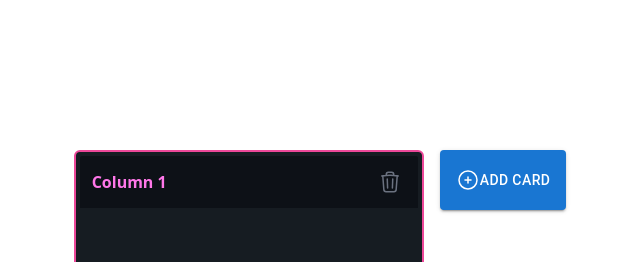
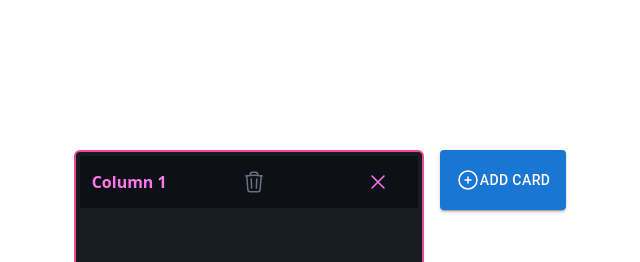
Before and after one commit to kema-ray/Kanban, a React (Vite) app: page / in a window 1280 px wide. Both pictures are taken after a click on the button "ADD CARD". Shown: the top 262 px of the page, without its empty margins (320-960 px from the left). Built offline with nearby package versions, Linux system fonts and the light colour scheme.

Commit message:
add a function that clears tasks

```diff
--- a/src/components/ColumnContainer.tsx
+++ b/src/components/ColumnContainer.tsx
@@ -5,6 +5,7 @@ import { CSS } from "@dnd-kit/utilities";
 import { useMemo, useState } from "react";
 import PlusIcon from "../icons/PlusIcon";
 import TaskCard from "./TaskCard";
+import ClearIcon from "../icons/ClearIcon";
 // import { Button } from "@mui/material";
 
 interface Props {
@@ -14,17 +15,19 @@ interface Props {
     createTask: (columnId: Id) => void;
     updateTask: (id: Id, content: string) => void;
     deleteTask: (id: Id) => void;
+    clearTasks: (id: Id) => void;
     tasks: Task[];
 }
 
 function ColumnContainer(props: Props) {
-    const { column, deleteColumn, updateColumn, createTask, tasks, deleteTask, updateTask } = props;
+    const { column, deleteColumn, updateColumn, createTask, tasks, deleteTask, updateTask, clearTasks } = props;
 
     const [editMode, setEditMode] = useState(false);
-
+    const [clearingTasks, setClearingTasks] = useState(false);
     const taskIds = useMemo(() => {
         return tasks.map((task) => task.id);
     }, [tasks])
+
 
     const { setNodeRef, attributes, listeners, transform, transition, isDragging } = useSortable({
         id: column.id,
@@ -78,7 +81,9 @@ function ColumnContainer(props: Props) {
         {...attributes}
         {...listeners}
         onClick={() => {
-            setEditMode(true);
+            if (!clearingTasks) {
+                setEditMode(true);
+            }
         }}
         className="
         bg-mainBackgroundColor
@@ -96,8 +101,8 @@ function ColumnContainer(props: Props) {
         justify-between
         "
         >
-        {!editMode && column.title}
-        {editMode && (
+        {column.title}
+        {editMode && !clearingTasks && (
         <input className="bg-white focus:border-rose-500 border-rounded outline-none px-2"
         value={column.title}
         onChange={(e) => updateColumn(column.id, e.target.value)}
@@ -108,6 +113,7 @@ function ColumnContainer(props: Props) {
             if (e.key !== "Enter") return;
             setEditMode(false);
         }}
+        disabled={clearingTasks}
         />
          )}
         <button onClick={() => {
@@ -118,10 +124,33 @@ function ColumnContainer(props: Props) {
         hover:stroke-white
         hover:bg-columnBackgroundColor
         rounded
-        px-1
-        py-2
+        py-2 px-4
+        right-1
+
         "><TrashIcon /></button>
+        <button
+            onClick={() => {
+            clearTasks(column.id);
+            setClearingTasks(true);
+    }}
+    className="
+      stroke-gray-500
+      hover:stroke-white
+      hover:bg-columnBackgroundColor
+      rounded
+      py-2 px-4
+      ml-2
+      hover:ring-inset
+      hover:ring-rose-500
+    "
+  ><ClearIcon />
+    {/* Clear Tasks */}
+  </button>
+        {/* <button className="ml-2">Clear</button> */}
         </div>
+
+        {/* Second attempt */}
+
         <div className="flex flex-grow flex-col gap-4 p-2 overflow-x-hidden overflow-y-auto">
             <SortableContext items={taskIds}>
                 {tasks.map((task) => (
--- /dev/null
+++ b/src/components/EditTaskForm.tsx
@@ -0,0 +1,5 @@
+// import React, {useState} from 'react'
+
+export const EditTaskForm = ({}) => {
+
+}
--- a/src/components/KanbanBoard.tsx
+++ b/src/components/KanbanBoard.tsx
@@ -17,6 +17,10 @@ function KanbanBoard() {
 
     const [activeColumn, setActiveColumn] = useState<Column | null>(null);
     const [activeTask, setActiveTask] = useState<Task | null>(null);
+
+    // const clearColumn = () => {
+    //     setTasks([]);
+    // };
     // console.log(columns)
     const sensors = useSensors(useSensor(PointerSensor, {
         activationConstraint: {
@@ -43,6 +47,7 @@ function KanbanBoard() {
                                 createTask={createTask}
                                 deleteTask={deleteTask}
                                 updateTask={updateTask}
+                                clearTasks={clearTasks}
                                 tasks={tasks.filter((task) => task.columnId === col.id)}
                                  />
                             ))}
@@ -84,6 +89,7 @@ function KanbanBoard() {
                                 createTask={createTask}
                                 deleteTask={deleteTask}
                                 updateTask={updateTask}
+                                clearTasks={clearTasks}
                                 tasks={tasks.filter((task) =>
                                     task.columnId === activeColumn.id)}
                          />
@@ -111,6 +117,10 @@ function KanbanBoard() {
             content: `Task ${tasks.length + 1}`,
         }
         setTasks([...tasks, newTask]);
+    }
+
+    function clearTasks(columnId: Id) {
+        setTasks((tasks) => tasks.filter((task) => task.columnId !== columnId));
     }
 
     function deleteTask(id: Id) {
--- /dev/null
+++ b/src/icons/ClearIcon.tsx
@@ -0,0 +1,16 @@
+function ClearIcon() {
+    return (
+        <svg xmlns="http://www.w3.org/2000/svg"
+        fill="none" viewBox="0 0 24 24"
+        strokeWidth={1.5}
+        stroke="currentColor"
+        className="w-6 h-6">
+            <path strokeLinecap="round"
+            strokeLinejoin="round"
+            d="M6 18L18 6M6 6l12 12" />
+        </svg>
+
+    )
+}
+
+export default ClearIcon;
```
